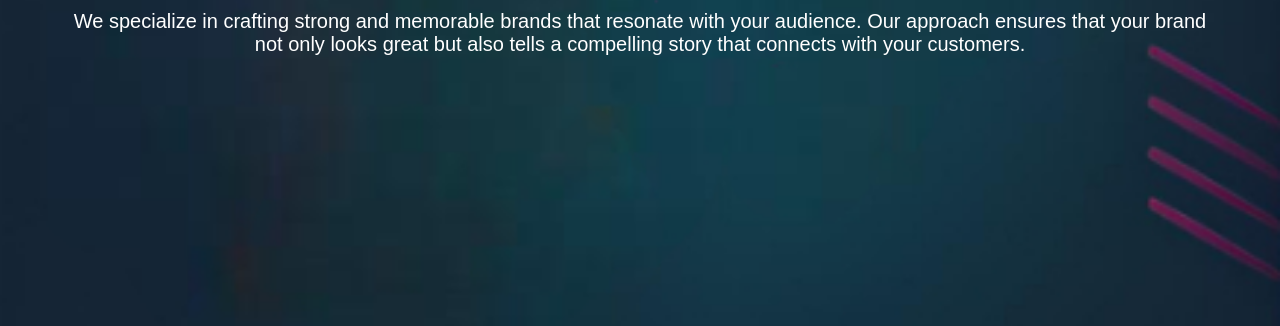
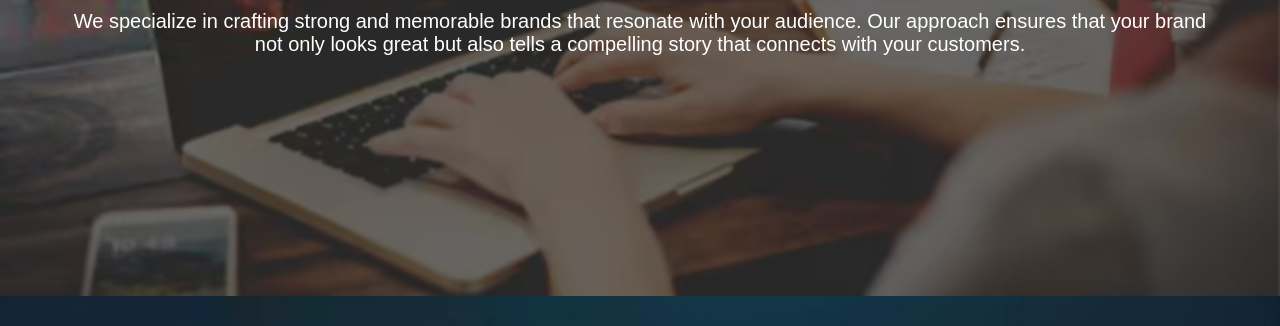
Before and after one commit to Kinza-Iltaf/NexaFlow_digital-marketing-website, a plain HTML site: page branding.html in a window 1280 px wide. Shown: the part 214-540 px from the top of the page. Drawn offline with Linux system fonts and the light colour scheme; the site is published under a folder, as on GitHub Pages, so addresses that start at the root find nothing.

Commit message:
updation

```diff
--- a/style.css
+++ b/style.css
@@ -227,7 +227,7 @@ display: none; /* Hide the popup initially */
 #branding-intro {
 position: relative;
 width: 100%;
-background-image: url(/img/mainfinalbranding.jpg);
+background-image: url(img/mainfinalbranding.jpg);
 /* Add your background image */
 /* background-color: #AD1C71; */
 background-size: cover;
```
